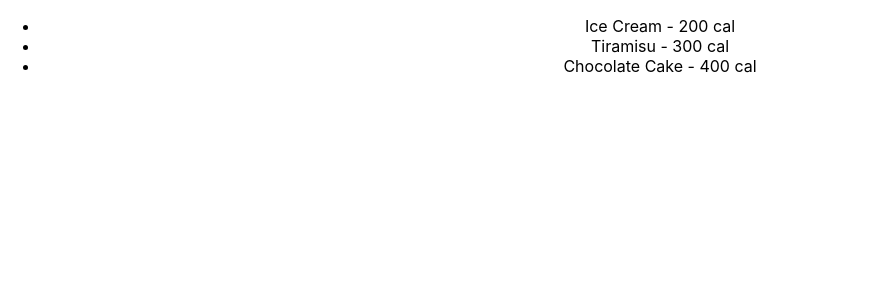
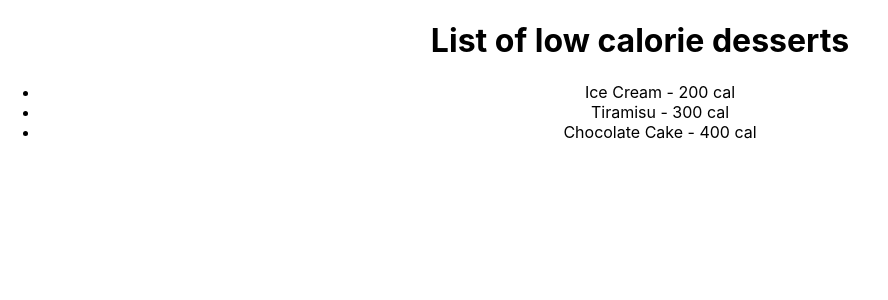
Before and after one commit to keenanbernard/Advanced-React-Labs, a React (Create React App) app: page / in a window 1280 px wide. Shown: the top 300 px of the page, without its empty margins (0-888 px from the left). Built offline with nearby package versions, Linux system fonts and the light colour scheme.

Commit message:
Lab 1 of Week 1 - Map function

```diff
--- a/src/Components/Week 1/Lab 1/DessertsList.js
+++ b/src/Components/Week 1/Lab 1/DessertsList.js
@@ -25,16 +25,17 @@ const DessertsList = () => {
     },
   ];
 
-  const lowCalorieDesserts = list.filter(val => {return val.calories < 500}).sort((a,b)=> (a.calories > b.calories ? 1 : -1));
+  const lowCalorieDesserts = list.filter(val => {return val.calories < 500})
+    .sort((a,b)=> (a.calories > b.calories ? 1 : -1))
+    .map( x => {return (<li>{`${x.name} - ${x.calories} cal`}</li>)});
 
   return(
-    <ul>
-      {lowCalorieDesserts.map( x => {
-        return (
-          <li>{`${x.name} - ${x.calories} cal`}</li>
-        )
-      })}
-    </ul>
+    <div>
+      <h1>List of low calorie desserts</h1>
+      <ul>
+        {lowCalorieDesserts}
+      </ul>
+    </div>
   )
 }
 
```
